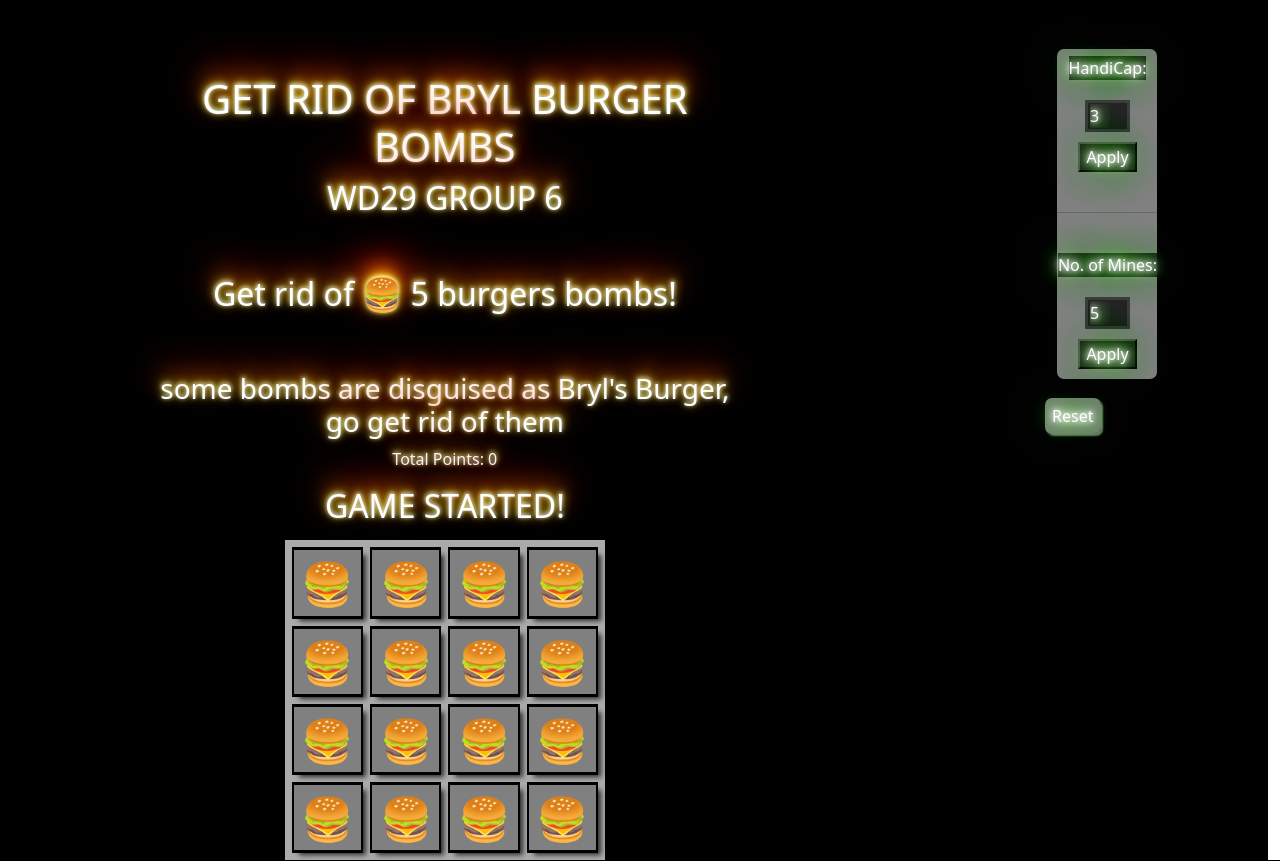
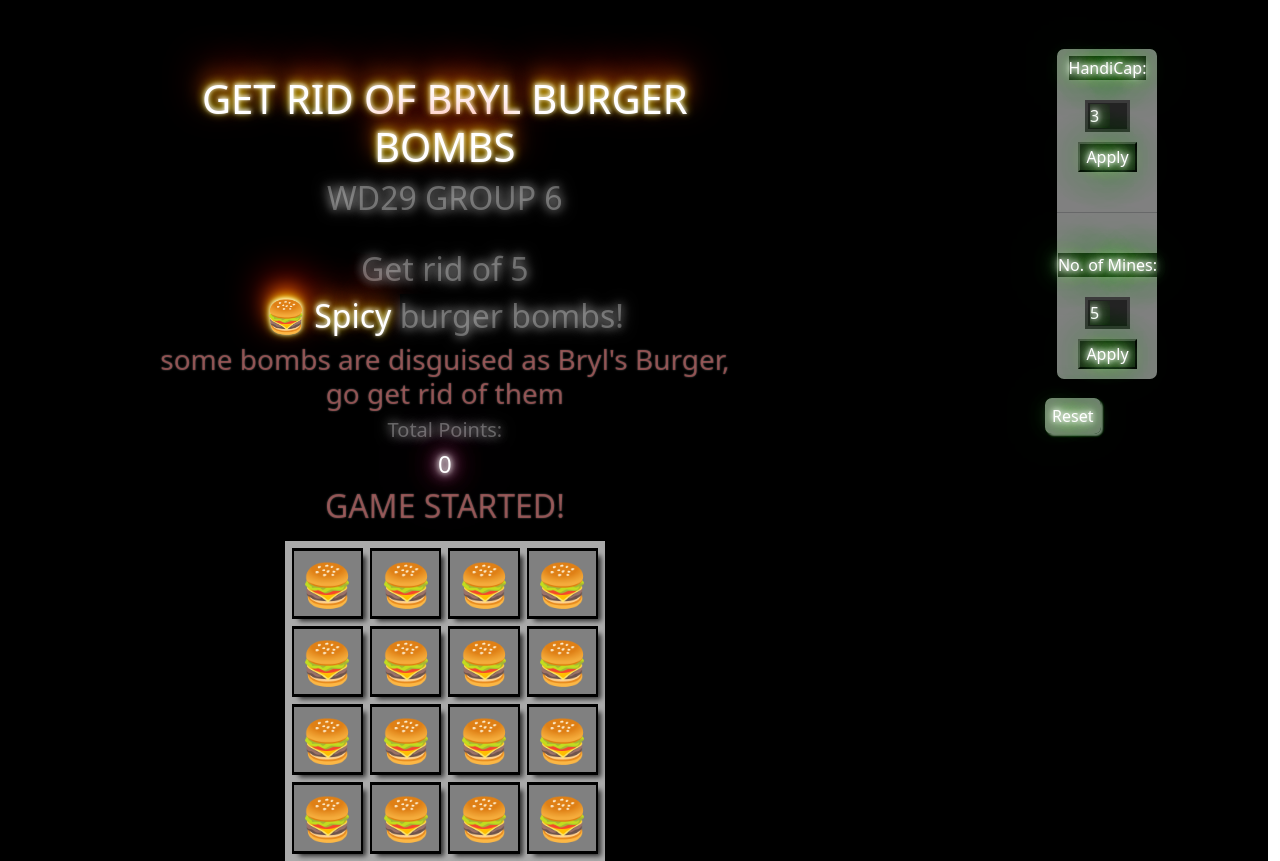
Before and after one commit to markolofernes/Group6PraktisActivity, a plain HTML site: page index.html in a window 1280 px wide. Drawn offline with nearby package versions, Linux system fonts and the light colour scheme.

Commit message:
looks good naman...

```diff
--- a/index.html
+++ b/index.html
@@ -18,7 +18,7 @@
         user-select: none;
         background: black;
         }
-        .spicyHot {
+        .spicyHot{
             color: #FFF;
             background-color: rgb(0, 0, 0);
             text-shadow: #FFF 0 -1px 4px, #ff0 0 -2px 10px, #ff8000 0 -10px 20px, red 0 -18px 40px;
@@ -27,6 +27,22 @@
             color: #FFF;
             background-color: #232323;
             text-shadow: 0 0 5px #FFF, 0 0 10px #FFF, 0 0 15px #FFF, 0 0 20px #49ff18, 0 0 30px #49FF18, 0 0 40px #49FF18, 0 0 55px #49FF18, 0 0 75px #49ff18
+        }
+        .secondary{
+            color: rgba(255,255,255,.3);
+            background: #000000;
+            text-shadow: 0 0 15px rgba(255,255,255,.5), 0 0 10px rgba(255,255,255,.5);
+        }
+        .standout{
+            color: rgba(255, 56, 56, 0.3);
+            background: #000000;
+            text-shadow: 0 0 1px rgba(255,255,255,.25), 0 0 2px rgba(255,255,255,.25);
+        }
+        .vegas{
+            color: #FFFFFF;
+            background: #000000;
+            text-shadow: #FFF 0px 0px 5px, #FFF 0px 0px 10px, #FFF 0px 0px 15px, #FF2D95 0px 0px 20px, #FF2D95 0px 0px 30px, #FF2D95 0px 0px 40px, #FF2D95 0px 0px 50px, #FF2D95 0px 0px 75px;
+            color: #FFFFFF;
         }
         div.minefloor {
         background-color: #5a5a5a;
@@ -115,7 +131,7 @@
           border: solid rgb(59, 59, 59);
         }
         .marginalpadding{
-            padding: 50px;
+            padding: 0 0 25px 0;
             background: black;
         }
     </style>
@@ -124,14 +140,14 @@
     <div class="row container-fluid">
         <div class="col-sm-6">
 
-            <div class="marginaryfriend spicyHot">
-                <h1>GET RID OF BRYL BURGER BOMBS</h1>
-                <h2>WD29 GROUP 6</h2>
-                <h2 id="minesToEvade" class="marginalpadding">Get rid of 🍔 5 burgers bombs!</h2>
-                <h3>some bombs are disguised as Bryl's Burger, go get rid of them</h3>
-                <p id="points"> Total Points: 0</p>
+            <div class="marginaryfriend">
+                <h1 class="spicyHot">GET RID OF BRYL BURGER BOMBS</h1>
+                <h2 class="secondary marginalpadding">WD29 GROUP 6</h2>
+                <h2 id="minesToEvade" class="p5 secondary">Get rid of 5 </h2> <h2><span class="spicyHot">🍔 Spicy </span><span class="secondary">burger bombs!</span></h2>
+                <h3 class="standout">some bombs are disguised as Bryl's Burger, go get rid of them</h3>
+                <h5 class="secondary">Total Points:</h5><h4 id="points" class="vegas">0</h4>
 
-                <h2 id="Message"> GAME STARTED! </h2>
+                <h2 id="Message" class="standout"> GAME STARTED! </h2>
             </div>
 
             <div class="divTable minefloor">
--- a/script.js
+++ b/script.js
@@ -8,9 +8,9 @@ function addPoints(){
 if (points>=(document.getElementById("numberMines").value)){
     clearalltilesWin();
     document.getElementById('Message').innerHTML = (document.getElementById("numberMines").value) + ' Burger Bombs cleared! You Win!';
-    document.getElementById('Message').style = "color:blue";
+    document.getElementById('Message').className = "vegas";
 }
-    document.getElementById('points').innerHTML = ' Total Points: ' + points * pointsPerEvade;
+    document.getElementById('points').innerHTML = points * pointsPerEvade;
 }
 
 function removetile(tile){
@@ -37,7 +37,7 @@ function applyHandyCap(){
 
 function changeMineno(){
     var clearTiles = (document.getElementById("numberMines").value);
-    document.getElementById("minesToEvade").innerText = "Evade all " + clearTiles + " mines!";
+    document.getElementById("minesToEvade").innerText = "Get rid of " + clearTiles;
 }
 function clearalltiles(){
     new Audio("snd/boom.mp3").play();
```
